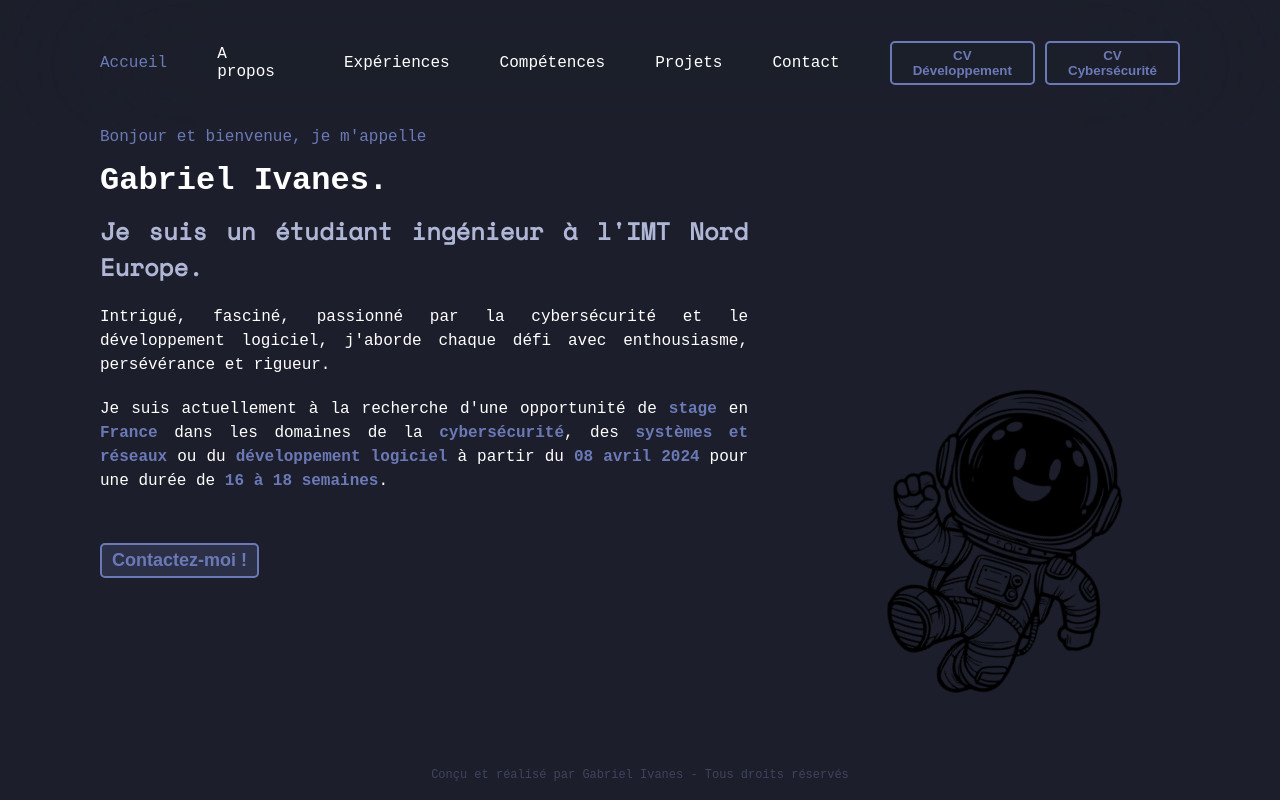
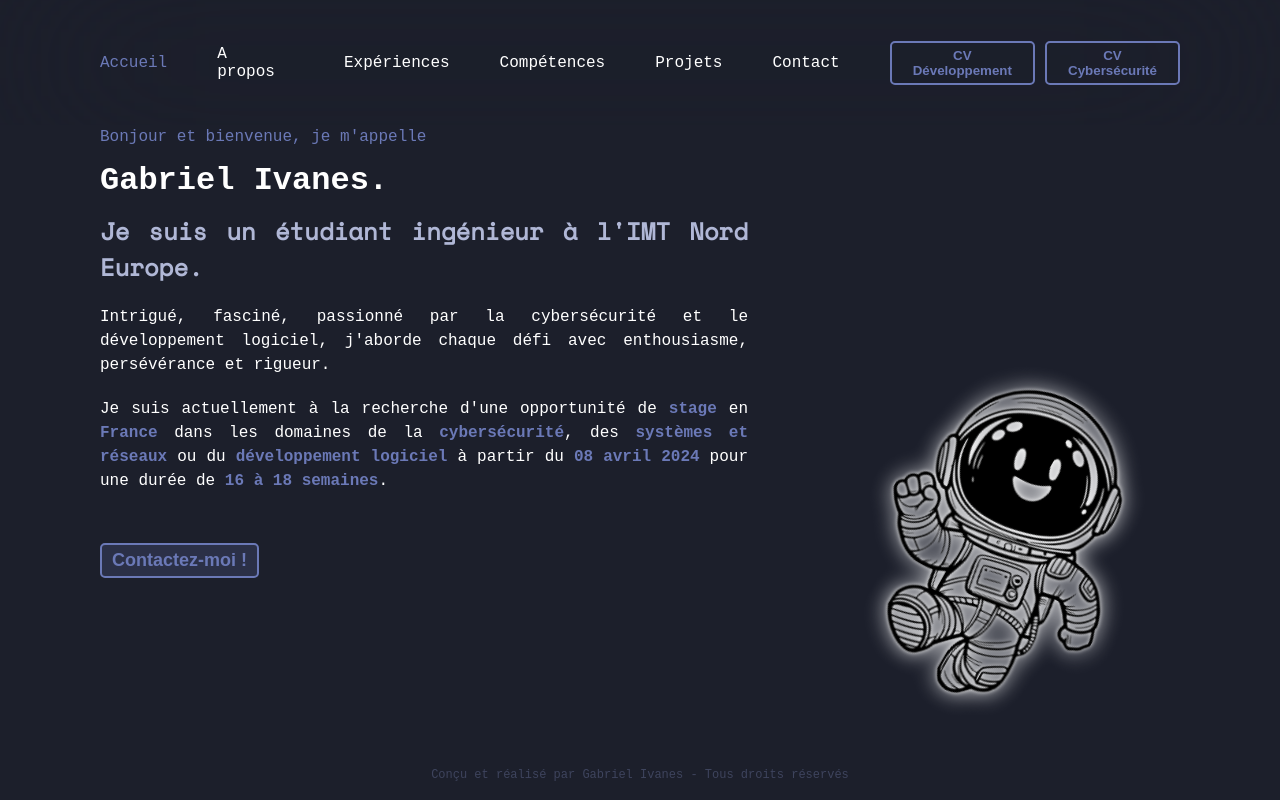
Before and after one commit to GabrielIvanes/portfolio, a React (Vite) app: page / in a window 1280 px wide. Built offline with nearby package versions, Linux system fonts and the light colour scheme; a web font is replaced by a local one.

Commit message:
test iphone

```diff
--- a/src/assets/styles/home.css
+++ b/src/assets/styles/home.css
@@ -43,11 +43,12 @@
 	bottom: 50px;
 	right: 150px;
 	transform: rotate(30deg);
-	/* filter: drop-shadow(0 0 2px #ffffff) drop-shadow(0 0 10px #ffffff);
+	filter: drop-shadow(0 0 2px #ffffff) drop-shadow(0 0 10px #ffffff);
 	-webkit-filter: drop-shadow(0 0 2px #ffffff) drop-shadow(0 0 10px #ffffff);
 	-moz-filter: drop-shadow(0 0 2px #ffffff) drop-shadow(0 0 10px #ffffff);
 	-o-filter: drop-shadow(0 0 2px #ffffff) drop-shadow(0 0 10px #ffffff);
-	-ms-filter: drop-shadow(0 0 2px #ffffff) drop-shadow(0 0 10px #ffffff); */
+	-ms-filter: drop-shadow(0 0 2px #ffffff) drop-shadow(0 0 10px #ffffff);
+	-webkit-appearance: none;
 }
 
 @media screen and (max-width: 1100px) {
```
